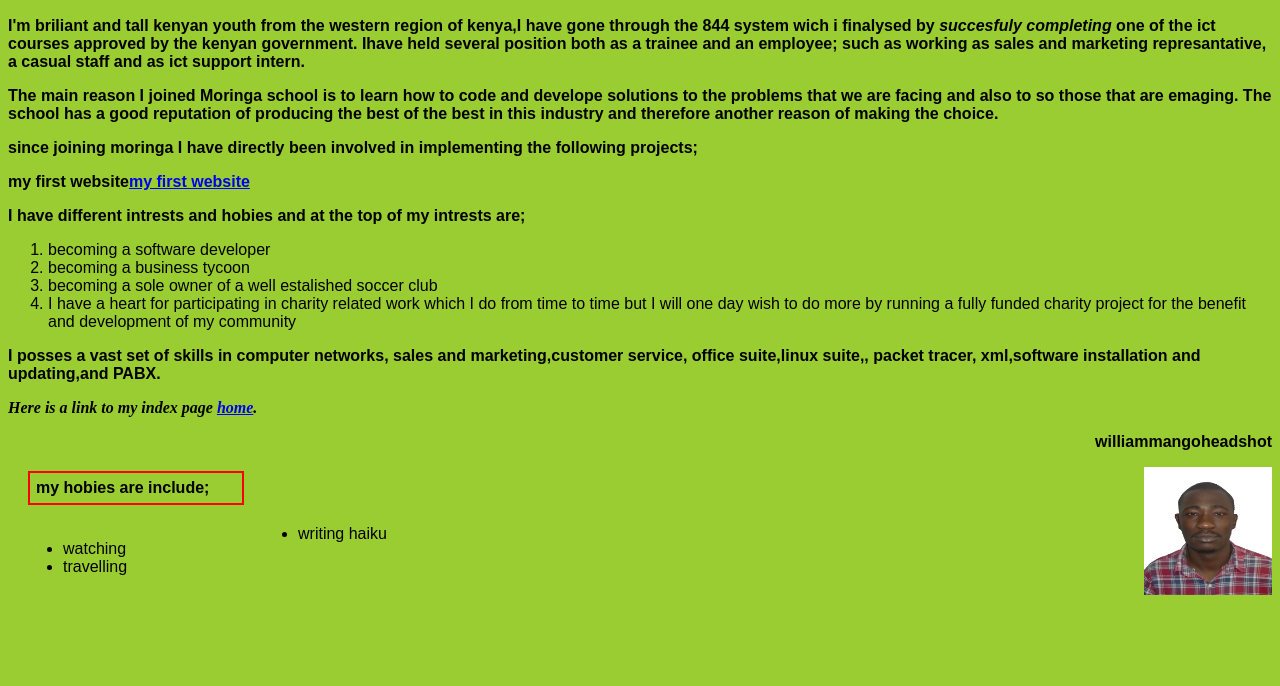
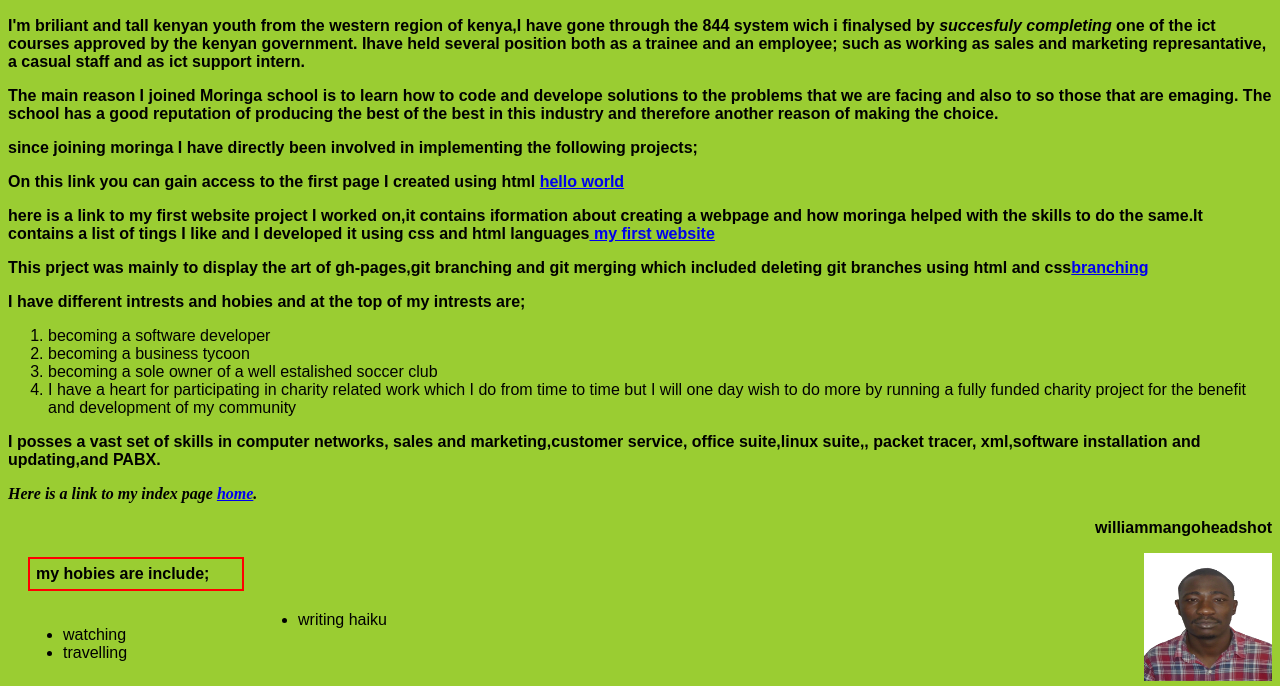
Before and after one commit to mangowilliam/mango-portfolio, a plain HTML site: page mango.html in a window 1280 px wide. Shown: the part 114-800 px from the top of the page. Drawn offline with Linux system fonts and the light colour scheme.

```diff
--- a/mango.html
+++ b/mango.html
@@ -20,7 +20,14 @@
       the best of the best in this industry and therefore another reason of making the choice.
     </p>
     <p>since joining moringa I have directly been involved in implementing the following projects;</p>
-    <p>my first website<a href="https://github.com/mangowilliam/first-website">my first website</a></p>
+    <P>On this link you can gain access to the first page I created using html <a href
+      ="https://github.com/mangowilliam/hello-world">hello world</a></p>
+    <p>here is a link to my first website project I worked on,it contains iformation about creating
+      a webpage and how moringa helped with the skills to do the same.It contains a list of tings I like
+      and I developed it using css and html languages<a href="https://github.com/mangowilliam/first-website">
+      my first website</a></p>
+      <p>This prject was mainly to display the art of gh-pages,git branching and git merging which included
+        deleting git branches using html and css<a href="https://github.com/mangowilliam/branching">branching</a></p>
     <p>
       I have different intrests and hobies and at the top of my intrests are;
     </p>
```
Also changed, not shown: 1 other file.
